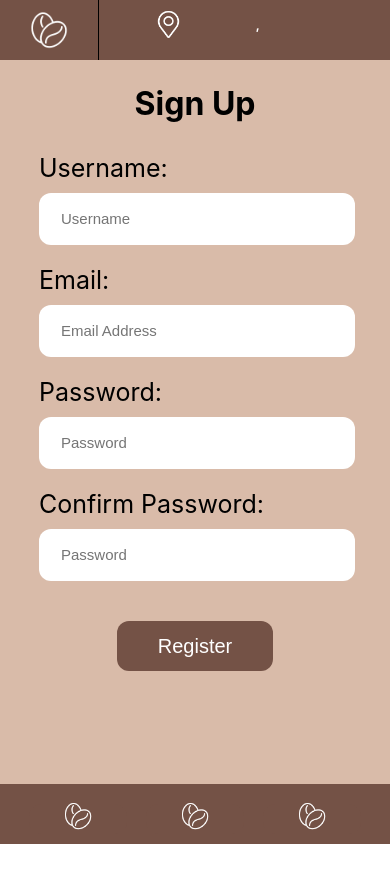
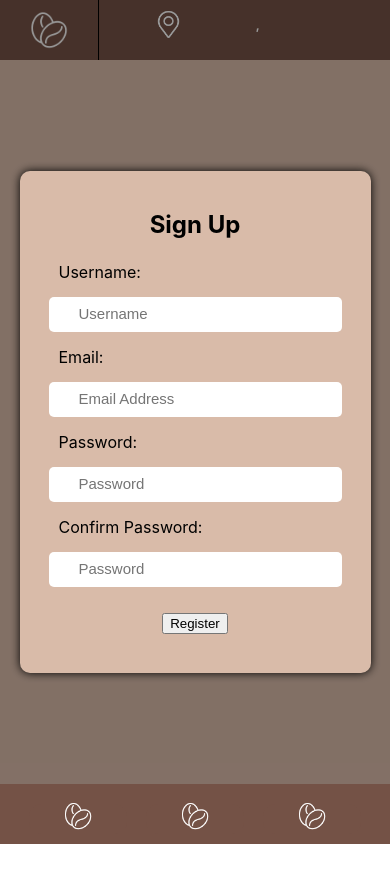
Before and after one commit to WalidMorocco/TWR-Final-Project, a React (Create React App) app in the folder client/: page /SignUp in a window 390 px wide. Shown: the top 882 px of the page. After the commit the page ends 844 px from the top, so only its background shows below. Built offline with nearby package versions, Linux system fonts and the light colour scheme; no server answers.

Commit message:
modals finally fixed need implement on anv

```diff
--- a/client/src/components/SignIn/SignIn.jsx
+++ b/client/src/components/SignIn/SignIn.jsx
@@ -14,10 +14,6 @@ export const SignIn = () => {
       setIsLoggedIn(true);
     }
   }, [isLoggedIn]);
-
-  const logCheck = () => {
-    console.log('Logged In:', isLoggedIn);
-  };
 
   const handleLogout = () => {
     localStorage.removeItem('token');
@@ -41,11 +37,19 @@ export const SignIn = () => {
   };
 
   return (
+    <div className='modal'>
       <div className='signIn-container'>
         {isLoggedIn ? (
-        <div>
+          <div className='logged-container'>
             <p>You are logged in!</p>
-          <button onClick={handleLogout}>Log out</button>
+            <div className='submit-button-group'>
+              <button
+                id='submit'
+                onClick={handleLogout}
+              >
+                Log out
+              </button>
+            </div>
           </div>
         ) : (
           <>
@@ -89,8 +93,7 @@ export const SignIn = () => {
             </form>
           </>
         )}
-      <button onClick={logCheck}>Check Logged In</button>
-      <button onClick={handleLogout}>Log out</button>
+      </div>
     </div>
   );
 };
--- a/client/src/components/SignIn/SignInModal.css
+++ /dev/null
@@ -1,56 +0,0 @@
-.modal-wrapper {
-    position: fixed;
-    top: 0;
-    right: 0;
-    bottom: 0;
-    left: 0;
-    background-color: rgba(0, 0, 0, 0.5);
-    display: flex;
-    align-items: center;
-    justify-content: center;
-}
-
-.modal {
-    background-color: white;
-    border-radius: 5px;
-    box-shadow: 0 0 10px rgba(0, 0, 0, 0.5);
-    padding: 20px;
-    width: 400px;
-}
-
-form {
-    display: flex;
-    flex-direction: column;
-    margin-bottom: 20px;
-}
-
-input[type="email"],
-input[type="password"] {
-    border: 1px solid #ccc;
-    border-radius: 5px;
-    margin-bottom: 10px;
-    padding: 10px;
-}
-
-button {
-    background-color: lightblue;
-    border: none;
-    border-radius: 5px;
-    color: white;
-    cursor: pointer;
-    font-size: 16px;
-    padding: 10px 20px;
-}
-
-button:hover {
-    background-color: deepskyblue;
-}
-
-button:active {
-    background-color: cornflowerblue;
-}
-
-button:disabled {
-    background-color: lightgray;
-    cursor: not-allowed;
-}
--- a/client/src/components/SignIn/styles.css
+++ b/client/src/components/SignIn/styles.css
@@ -1,44 +1,73 @@
 @media only screen and (max-width: 600px) {
-    .signIn-container{
+    .modal {
+        background-color: rgba(0, 0, 0, 0.4);
+        display: flex;
+        justify-content: center;
+        align-items: center;
+        position: fixed;
+        top: 0;
+        left: 0;
         width: 100%;
-        height: 844px;
-        padding-top: 63px;
+        height: 100%;
+    }
+
+    .signIn-container {
+        background-color: rgb(217, 187, 169);
+        border-radius: 10px;
+        padding: 10%;
         text-align: center;
+        width: 70%;
+        box-shadow: 0 0 10px rgba(0, 0, 0, 1);
     }
-    .signIn-form{
-        width: 80%;
-        margin-top: 30px;
-        margin-left:10%;
+
+    .logged-container {
+        display: flex;
+        flex-direction: column;
+        align-items: center;
+        justify-content: center;
     }
-    .label-title{
-        margin-bottom: 10px;
+
+    #signIn-title {
+        font-size: 24px;
+        margin: 0 0 5%;
+    }
+
+    .signIn-form {
+        display: flex;
+        flex-direction: column;
+        align-items: center;
+    }
+
+    .label-title {
+        margin: 10px 0;
         text-align: left;
-    }
-    #email,#password{
-        text-align: left;
-        font-size: 25px;
-    }
-    #email-input,#password-input{
-        width: 100%;
-        height: 50px;
-        border-radius: 12px;
-        border: none;
-        margin-bottom: 20px;
-    }
-    /*.sign-up-now{
-
-    }*/
-    .submit-button-group{
         width: 100%;
     }
-    #submit{
-        width: 50%;
-        height: 50px;
-        border-radius: 12px;
+
+    input[type="email"],
+    input[type="password"] {
         border: none;
-        margin-top:20px;
-        background-color: #745246;
-        color: white;
-        font-size: 20px;
+        border-radius: 5px;
+        margin: 5px 0;
+        padding: 10px;
+        width: 100%;
+    }
+
+    #error {
+        color: red;
+        margin: 5px 0;
+        text-align: left;
+        width: 100%;
+    }
+
+    .sign-up-now {
+        margin: 10px 0;
+        text-align: left;
+        width: 100%;
+    }
+
+    .submit-button-group {
+        margin-top: 20px;
+        width: 100%;
     }
 }
--- a/client/src/components/SignUp/SignUp.jsx
+++ b/client/src/components/SignUp/SignUp.jsx
@@ -3,6 +3,7 @@ import axios from 'axios';
 import './styles.css';
 
 export const SignUp = () => {
+  const [responseMessage, setResponseMessage] = useState(null);
   const [formData, setFormData] = useState({
     username: '',
     email: '',
@@ -12,8 +13,9 @@ export const SignUp = () => {
 
   const { username, email, password, password2 } = formData;
 
-  const handleChange = (e) =>
+  const handleChange = (e) => {
     setFormData({ ...formData, [e.target.name]: e.target.value });
+  };
 
   const handleSubmit = async (e) => {
     e.preventDefault();
@@ -26,15 +28,20 @@ export const SignUp = () => {
         password,
       };
       try {
-        const res = await axios.post('http://localhost:5000/register', newUser);
-        console.log('User registered');
-      } catch (err) {
-        console.error(err.message);
+        const response = await axios.post(
+          'http://localhost:5000/register',
+          newUser
+        );
+
+        setResponseMessage(response.data.message);
+      } catch (error) {
+        setResponseMessage(error.response.data.message);
       }
     }
   };
 
   return (
+    <div className='modal'>
       <div className='signUp-container'>
         <h1 id='signUp-title'>Sign Up</h1>
         <form
@@ -42,18 +49,17 @@ export const SignUp = () => {
           onSubmit={handleSubmit}
         >
           <div className='label-title'>
-          <label id='email'>Username:</label>
+            <label id='username'>Username:</label>
           </div>
           <input
-          id='email-input'
-          type='text'
+            id='username-input'
+            type='username'
             placeholder='Username'
             name='username'
             value={username}
             onChange={handleChange}
             required
           />
-
           <div className='label-title'>
             <label id='email'>Email:</label>
           </div>
@@ -66,7 +72,6 @@ export const SignUp = () => {
             onChange={handleChange}
             required
           />
-
           <div className='label-title'>
             <label id='password'>Password:</label>
           </div>
@@ -79,7 +84,6 @@ export const SignUp = () => {
             onChange={handleChange}
             minLength='6'
           />
-
           <div className='label-title'>
             <label id='confirm-password'>Confirm Password:</label>
           </div>
@@ -92,6 +96,7 @@ export const SignUp = () => {
             onChange={handleChange}
             minLength='6'
           />
+          {responseMessage && <div>{responseMessage}</div>}
           <div className='submit-button-group'>
             <button
               id='submit'
@@ -103,5 +108,6 @@ export const SignUp = () => {
           </div>
         </form>
       </div>
+    </div>
   );
 };
--- a/client/src/components/SignUp/styles.css
+++ b/client/src/components/SignUp/styles.css
@@ -1,41 +1,74 @@
 @media only screen and (max-width: 600px) {
-    .signUp-container{
+    .modal {
+        background-color: rgba(0, 0, 0, 0.4);
+        display: flex;
+        justify-content: center;
+        align-items: center;
+        position: fixed;
+        top: 0;
+        left: 0;
         width: 100%;
-        height: 844px;
-        padding-top: 63px;
+        height: 100%;
+    }
+
+    .signUp-container {
+        background-color: rgb(217, 187, 169);
+        border-radius: 10px;
+        padding: 10%;
         text-align: center;
+        width: 70%;
+        box-shadow: 0 0 10px rgba(0, 0, 0, 1);
     }
-    .signUp-form{
-        width: 80%;
-        margin-top: 30px;
-        margin-left:10%;
+
+    .logged-container {
+        display: flex;
+        flex-direction: column;
+        align-items: center;
+        justify-content: center;
     }
-    .label-title{
-        margin-bottom: 10px;
+
+    #signUp-title {
+        font-size: 24px;
+        margin: 0 0 5%;
+    }
+
+    .signUp-form {
+        display: flex;
+        flex-direction: column;
+        align-items: center;
+    }
+
+    .label-title {
+        margin: 10px 0;
         text-align: left;
-    }
-    #email,#password,#confirm-password{
-        text-align: left;
-        font-size: 25px;
-    }
-    #email-input,#password-input,#confirm-password-input{
-        width: 100%;
-        height: 50px;
-        border-radius: 12px;
-        border: none;
-        margin-bottom: 20px;
-    }
-    .submit-button-group{
         width: 100%;
     }
-    #submit{
-        width: 50%;
-        height: 50px;
-        border-radius: 12px;
+
+    input[type="username"],
+    input[type="email"],
+    input[type="password"] {
         border: none;
-        margin-top:20px;
-        background-color: #745246;
-        color: white;
-        font-size: 20px;
+        border-radius: 5px;
+        margin: 5px 0;
+        padding: 10px;
+        width: 100%;
+    }
+
+    #error {
+        color: red;
+        margin: 5px 0;
+        text-align: left;
+        width: 100%;
+    }
+
+    .sign-up-now {
+        margin: 10px 0;
+        text-align: left;
+        width: 100%;
+    }
+
+    .submit-button-group {
+        margin-top: 20px;
+        width: 100%;
     }
 }
```
Also changed, not shown: client/src/components/SignIn/SignInModal.jsx (deleted, +0 -64 lines), 1 other file (tests, documents, lock files or other folders). Lines whose indentation alone changed are shown as unchanged.
